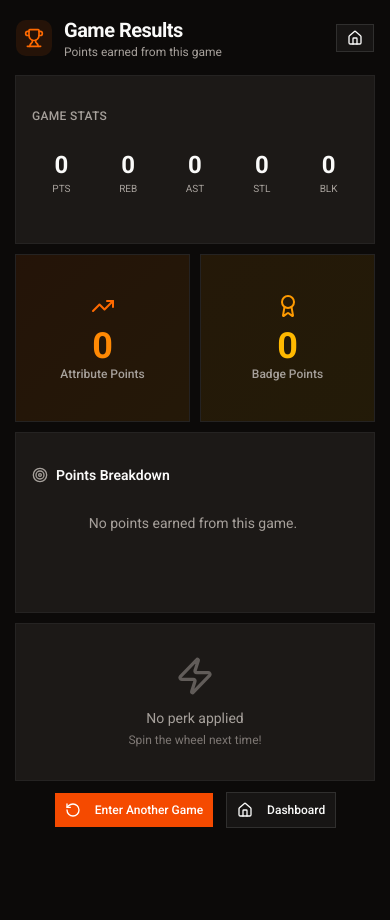
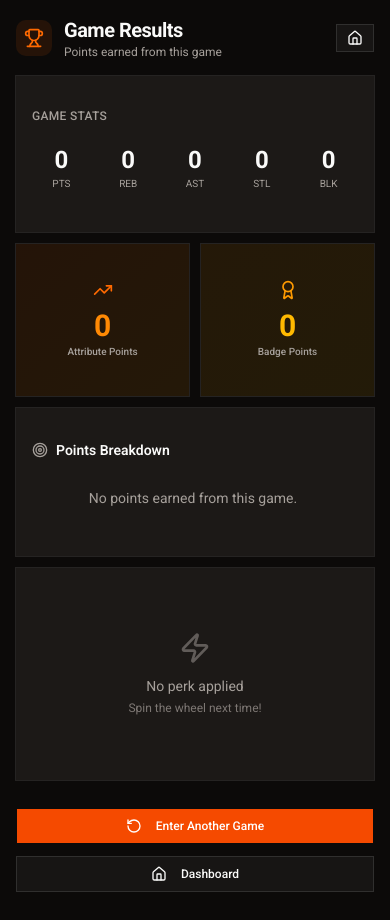
Before and after one commit to sebastianbrookes/progression-calculator, a Next.js app: page /results in a window 390 px wide. Shown: the top 920 px of the page. Before the commit the page ends 844 px from the top, so only its background shows below. Built offline with nearby package versions, Linux system fonts and the light colour scheme.

Commit message:
feat: enhance results page responsiveness for mobile devices by adjusting layout, overflow, and element sizing.

```diff
--- a/app/results/page.tsx
+++ b/app/results/page.tsx
@@ -166,7 +166,7 @@ function ResultsContent() {
     }
 
     return (
-        <div className="h-screen bg-background p-4 md:p-6 overflow-hidden">
+        <div className="min-h-screen md:h-screen bg-background p-4 md:p-6 overflow-y-auto md:overflow-hidden">
             <div className="h-full max-w-6xl mx-auto flex flex-col">
                 {/* Compact Header */}
                 <div className="flex items-center justify-between mb-4 shrink-0">
@@ -196,30 +196,30 @@ function ResultsContent() {
                     </div>
                 </div>
 
-                {/* Bento Grid */}
-                <div className="flex-1 grid grid-cols-12 grid-rows-6 gap-3 min-h-0">
+                {/* Bento Grid - Mobile uses flex column, Desktop uses fixed grid */}
+                <div className="flex-1 flex flex-col gap-3 md:grid md:grid-cols-12 md:grid-rows-6 md:min-h-0">
                     {/* Game Stats - Top Left (spans 4 cols, 2 rows) */}
-                    <Card className="col-span-12 md:col-span-4 row-span-2 flex flex-col">
+                    <Card className="col-span-12 md:col-span-4 md:row-span-2 flex flex-col">
                         <CardContent className="flex-1 p-4 flex flex-col">
                             <p className="text-xs font-medium text-muted-foreground uppercase tracking-wide mb-3">Game Stats</p>
                             <div className="flex-1 grid grid-cols-5 gap-2">
-                                <div className="flex flex-col items-center justify-center">
+                                <div className="flex flex-col items-center justify-center py-2 md:py-0">
                                     <div className="text-2xl font-bold">{stats.points}</div>
                                     <div className="text-[10px] text-muted-foreground uppercase">PTS</div>
                                 </div>
-                                <div className="flex flex-col items-center justify-center">
+                                <div className="flex flex-col items-center justify-center py-2 md:py-0">
                                     <div className="text-2xl font-bold">{stats.rebounds}</div>
                                     <div className="text-[10px] text-muted-foreground uppercase">REB</div>
                                 </div>
-                                <div className="flex flex-col items-center justify-center">
+                                <div className="flex flex-col items-center justify-center py-2 md:py-0">
                                     <div className="text-2xl font-bold">{stats.assists}</div>
                                     <div className="text-[10px] text-muted-foreground uppercase">AST</div>
                                 </div>
-                                <div className="flex flex-col items-center justify-center">
+                                <div className="flex flex-col items-center justify-center py-2 md:py-0">
                                     <div className="text-2xl font-bold">{stats.steals}</div>
                                     <div className="text-[10px] text-muted-foreground uppercase">STL</div>
                                 </div>
-                                <div className="flex flex-col items-center justify-center">
+                                <div className="flex flex-col items-center justify-center py-2 md:py-0">
                                     <div className="text-2xl font-bold">{stats.blocks}</div>
                                     <div className="text-[10px] text-muted-foreground uppercase">BLK</div>
                                 </div>
@@ -227,36 +227,39 @@ function ResultsContent() {
                         </CardContent>
                     </Card>
 
+                    {/* Points Summary Row - Mobile shows side by side */}
+                    <div className="grid grid-cols-2 gap-3 md:contents">
                         {/* Attribute Points - Top Middle (spans 4 cols, 2 rows) */}
-                    <Card className="col-span-6 md:col-span-4 row-span-2 bg-gradient-to-br from-orange-500/10 to-amber-500/10 border-orange-500/30">
-                        <CardContent className="h-full p-4 flex flex-col items-center justify-center">
-                            <TrendingUp className="size-6 text-orange-500 mb-2" />
-                            <div className="text-4xl font-bold text-orange-600 dark:text-orange-400">
+                        <Card className="md:col-span-4 md:row-span-2 bg-gradient-to-br from-orange-500/10 to-amber-500/10 border-orange-500/30">
+                            <CardContent className="h-full p-4 flex flex-col items-center justify-center min-h-[120px] md:min-h-0">
+                                <TrendingUp className="size-5 md:size-6 text-orange-500 mb-2" />
+                                <div className="text-3xl md:text-4xl font-bold text-orange-600 dark:text-orange-400">
                                     {totals.attr}
                                 </div>
-                            <div className="text-xs text-muted-foreground font-medium">Attribute Points</div>
+                                <div className="text-[10px] md:text-xs text-muted-foreground font-medium text-center">Attribute Points</div>
                             </CardContent>
                         </Card>
 
                         {/* Badge Points - Top Right (spans 4 cols, 2 rows) */}
-                    <Card className="col-span-6 md:col-span-4 row-span-2 bg-gradient-to-br from-amber-500/10 to-yellow-500/10 border-amber-500/30">
-                        <CardContent className="h-full p-4 flex flex-col items-center justify-center">
-                            <Award className="size-6 text-amber-500 mb-2" />
-                            <div className="text-4xl font-bold text-amber-600 dark:text-amber-400">
+                        <Card className="md:col-span-4 md:row-span-2 bg-gradient-to-br from-amber-500/10 to-yellow-500/10 border-amber-500/30">
+                            <CardContent className="h-full p-4 flex flex-col items-center justify-center min-h-[120px] md:min-h-0">
+                                <Award className="size-5 md:size-6 text-amber-500 mb-2" />
+                                <div className="text-3xl md:text-4xl font-bold text-amber-600 dark:text-amber-400">
                                     {totals.badge}
                                 </div>
-                            <div className="text-xs text-muted-foreground font-medium">Badge Points</div>
+                                <div className="text-[10px] md:text-xs text-muted-foreground font-medium text-center">Badge Points</div>
                             </CardContent>
                         </Card>
+                    </div>
 
-                    {/* Breakdown - Left (spans 6 cols, 4 rows) */}
-                    <Card className="col-span-12 md:col-span-6 row-span-3 flex flex-col">
+                    {/* Breakdown - Left (spans 6 cols, 3 rows on desktop) */}
+                    <Card className="col-span-12 md:col-span-6 md:row-span-3 flex flex-col">
                         <CardContent className="flex-1 p-4 flex flex-col min-h-0">
                             <div className="flex items-center gap-2 mb-3 shrink-0">
                                 <Target className="size-4 text-muted-foreground" />
                                 <h3 className="text-sm font-semibold">Points Breakdown</h3>
                             </div>
-                            <div className="flex-1 overflow-y-auto min-h-0 pr-1">
+                            <div className="flex-1 md:overflow-y-auto min-h-0 pr-1">
                                 {breakdown.length === 0 ? (
                                     <p className="text-sm text-muted-foreground text-center py-4">
                                         No points earned from this game.
@@ -277,16 +280,16 @@ function ResultsContent() {
                         </CardContent>
                     </Card>
 
-                    {/* Perk Card - Right (spans 6 cols, 3 rows) */}
-                    <Card className={`col-span-12 md:col-span-6 row-span-3 flex flex-col ${perk ? `bg-gradient-to-br ${getPerkColor(perk.type)} border-2` : ''}`}>
-                        <CardContent className="flex-1 p-4 flex flex-col items-center justify-center">
+                    {/* Perk Card - Right (spans 6 cols, 3 rows on desktop) */}
+                    <Card className={`col-span-12 md:col-span-6 md:row-span-3 flex flex-col ${perk ? `bg-gradient-to-br ${getPerkColor(perk.type)} border-2` : ''}`}>
+                        <CardContent className="flex-1 p-4 flex flex-col items-center justify-center min-h-[180px] md:min-h-0">
                             {perk ? (
                                 <>
-                                    <div className="text-5xl mb-3">{perk.icon}</div>
-                                    <h3 className={`text-lg font-bold mb-1 ${getPerkTextColor(perk.type)}`}>
+                                    <div className="text-4xl md:text-5xl mb-3">{perk.icon}</div>
+                                    <h3 className={`text-base md:text-lg font-bold mb-1 ${getPerkTextColor(perk.type)}`}>
                                         {perk.name}
                                     </h3>
-                                    <p className="text-sm text-center text-foreground mb-2">
+                                    <p className="text-sm text-center text-foreground mb-2 px-2">
                                         {perk.effect}
                                     </p>
                                     {perk.duration > 0 && (
@@ -298,7 +301,7 @@ function ResultsContent() {
                                 </>
                             ) : (
                                 <div className="text-center">
-                                    <Zap className="size-10 text-muted-foreground/50 mx-auto mb-3" />
+                                    <Zap className="size-8 md:size-10 text-muted-foreground/50 mx-auto mb-3" />
                                     <p className="text-sm text-muted-foreground">No perk applied</p>
                                     <p className="text-xs text-muted-foreground/70 mt-1">Spin the wheel next time!</p>
                                 </div>
@@ -307,10 +310,10 @@ function ResultsContent() {
                     </Card>
 
                     {/* Actions - Bottom (spans full width, 1 row) */}
-                    <div className="col-span-12 row-span-1 flex items-center justify-center gap-3">
+                    <div className="col-span-12 md:row-span-1 flex flex-col sm:flex-row items-center justify-center gap-3 py-4 md:py-0">
                         <Button
                             size="lg"
-                            className="bg-orange-600 hover:bg-orange-700 text-white"
+                            className="bg-orange-600 hover:bg-orange-700 text-white w-full sm:w-auto"
                             onClick={() => router.push("/")}
                         >
                             <RotateCcw className="size-4 mr-2" />
@@ -320,6 +323,7 @@ function ResultsContent() {
                             variant="outline"
                             size="lg"
                             asChild
+                            className="w-full sm:w-auto"
                         >
                             <Link href="/">
                                 <Home className="size-4 mr-2" />
```
Lines whose indentation alone changed are shown as unchanged.
